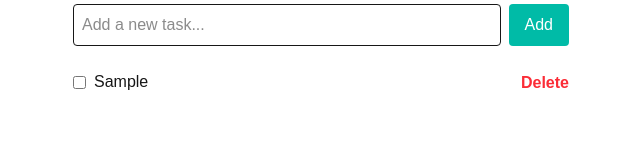
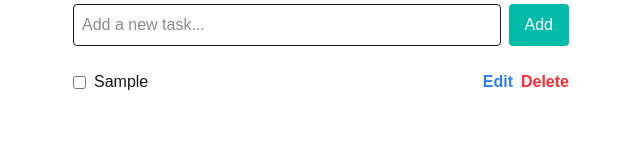
Before and after one commit to addiiiti/FocusTrack, a Next.js app: page / in a window 1280 px wide. Both pictures are taken after typing "Sample" into the empty fields and a click on the button "Add". Shown: the part 152-300 px from the top of the page, without its empty margins (319-959 px from the left). Built offline with nearby package versions, Linux system fonts and the light colour scheme.

Commit message:
fix the ux od edit option

```diff
--- a/app/components/TaskList.tsx
+++ b/app/components/TaskList.tsx
@@ -1,3 +1,5 @@
+import { useState } from "react";
+
 type Task = {
   id: number;
   title: string;
@@ -17,6 +19,20 @@ export default function TaskList({
   onDelete,
   onEdit,
 }: Props) {
+  const [editingId, setEditingId] = useState<number | null>(null);
+  const [editText, setEditText] = useState("");
+
+  const startEdit = (task: Task) => {
+    setEditingId(task.id);
+    setEditText(task.title);
+  };
+
+  const saveEdit = (id: number) => {
+    if (!editText.trim()) return;
+    onEdit(id, editText);
+    setEditingId(null);
+  };
+
   return (
     <ul className="mt-6 space-y-2">
       {tasks.map((task) => (
@@ -31,22 +47,45 @@ export default function TaskList({
               onChange={() => onToggle(task.id)}
             />
 
+            {editingId === task.id ? (
               <input
-              type="text"
-              value={task.title}
-              onChange={(e) => onEdit(task.id, e.target.value)}
-              className={`bg-transparent outline-none border-b border-transparent focus:border-gray-400 ${
-                task.completed ? "line-through text-gray-400" : ""
-              }`}
+                value={editText}
+                onChange={(e) => setEditText(e.target.value)}
+                className="border px-2 py-1 rounded"
               />
+            ) : (
+              <span
+                className={task.completed ? "line-through text-gray-400" : ""}
+              >
+                {task.title}
+              </span>
+            )}
           </div>
+
+          <div className="flex gap-2">
+            {editingId === task.id ? (
+              <button
+                onClick={() => saveEdit(task.id)}
+                className="text-green-600 font-semibold"
+              >
+                Save
+              </button>
+            ) : (
+              <button
+                onClick={() => startEdit(task)}
+                className="text-blue-500 font-semibold"
+              >
+                Edit
+              </button>
+            )}
 
             <button
               onClick={() => onDelete(task.id)}
-            className="text-red-500 font-bold"
+              className="text-red-500 font-semibold"
             >
               Delete
             </button>
+          </div>
         </li>
       ))}
     </ul>
```
Lines whose indentation alone changed are shown as unchanged.
